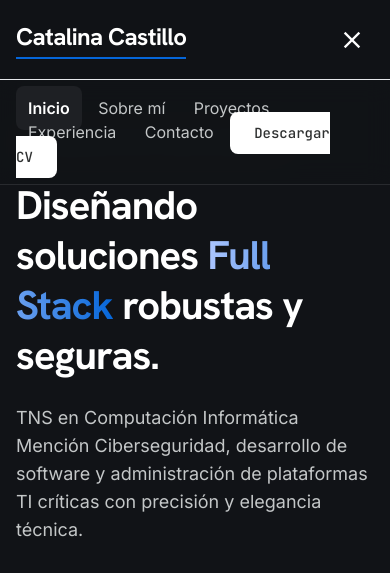
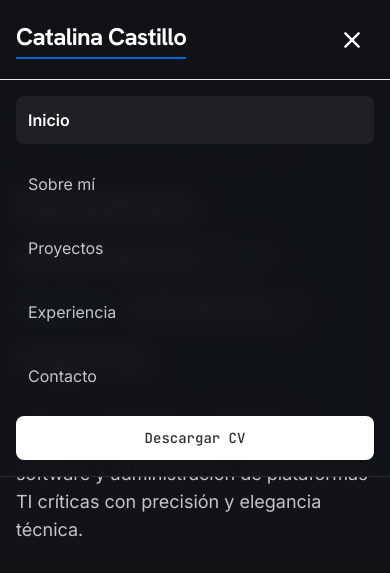
Before and after one commit to Cataa97/portfolio, a website built with Vite: page index.html in a window 390 px wide. Both pictures are taken after a click on the button "menu". Shown: the top 573 px of the page. Built offline with nearby package versions, Linux system fonts and the light colour scheme.

Commit message:
fix: add missing flex class to mobile menu container

```diff
--- a/index.html
+++ b/index.html
@@ -56,7 +56,7 @@
   </nav>
 
   <!-- Mobile Navigation Menu -->
-  <div id="mobile-menu" class="fixed top-20 left-0 w-full bg-background/95 backdrop-blur-md border-b border-white/10 z-40 hidden flex-col py-4 px-margin-mobile gap-4 animate-in slide-in-from-top duration-300">
+  <div id="mobile-menu" class="fixed top-20 left-0 w-full bg-background/95 backdrop-blur-md border-b border-white/10 z-40 hidden flex flex-col py-4 px-margin-mobile gap-4 animate-in slide-in-from-top duration-300">
     <a class="nav-link-mobile font-body-md text-body-md text-primary font-bold p-3 rounded-lg" href="#inicio">Inicio</a>
     <a class="nav-link-mobile font-body-md text-body-md text-on-surface-variant p-3 rounded-lg hover:bg-surface-container" href="#sobre-mi">Sobre mí</a>
     <a class="nav-link-mobile font-body-md text-body-md text-on-surface-variant p-3 rounded-lg hover:bg-surface-container" href="#proyectos">Proyectos</a>
```
